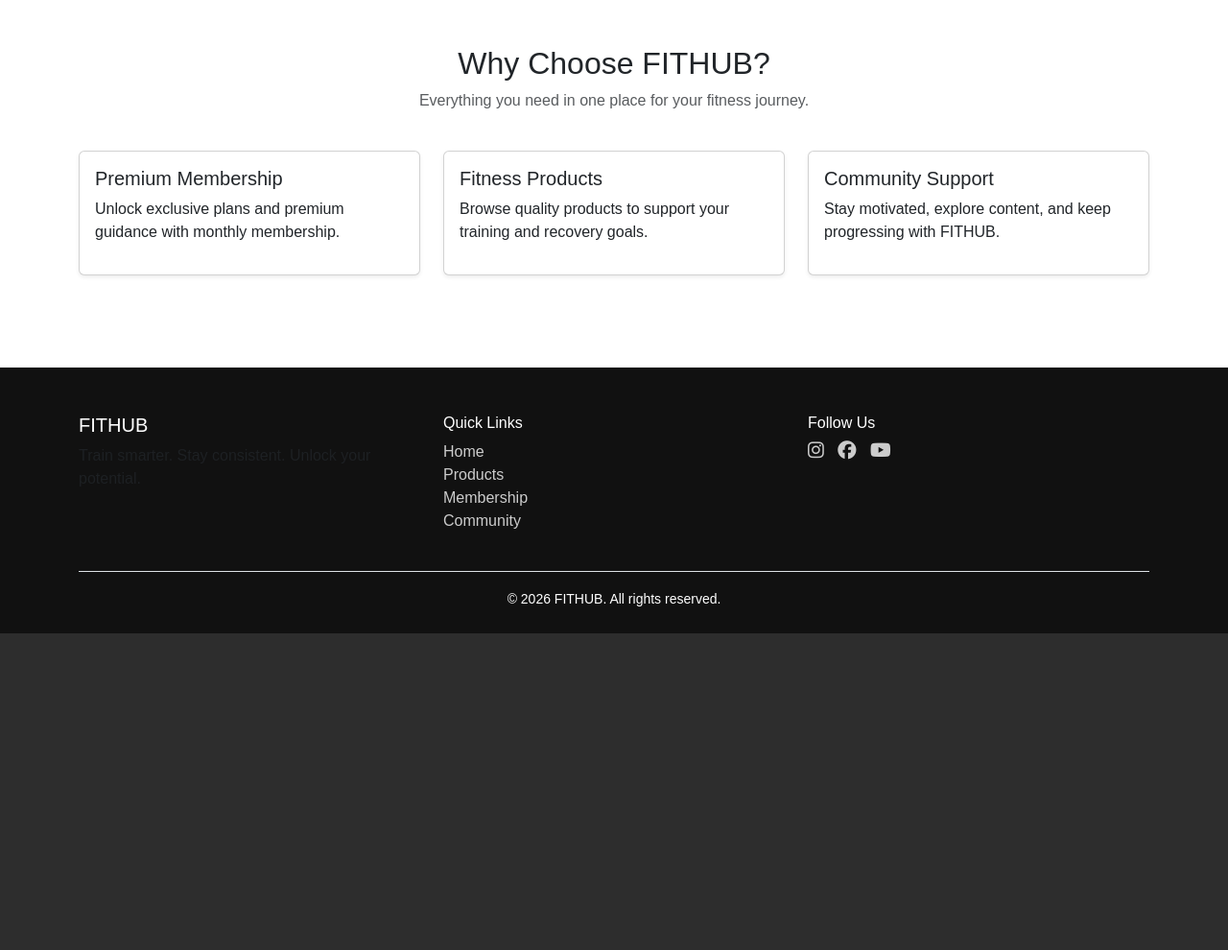
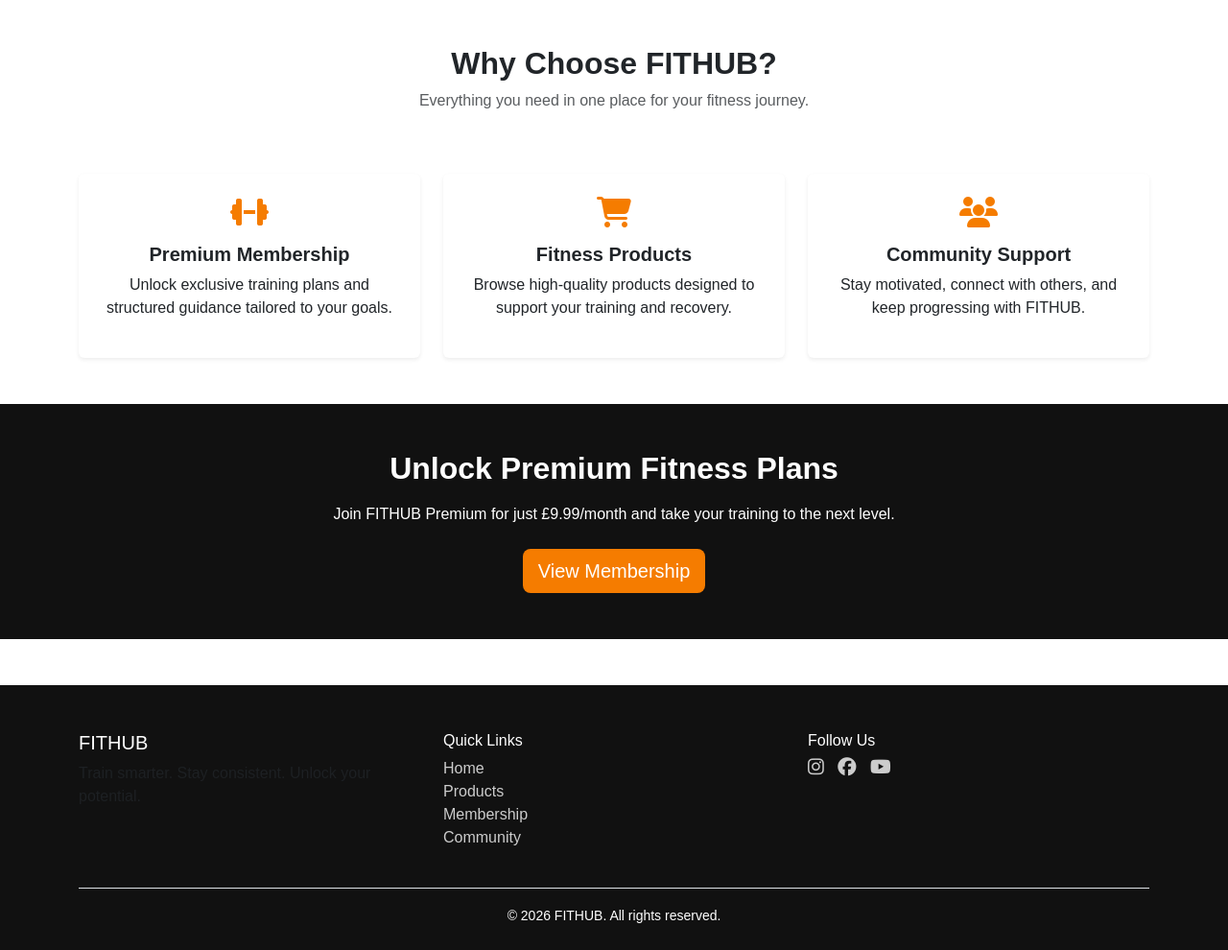
Before and after one commit to Tafari-K/fithub, a Django app: page / in a window 1280 px wide. Shown: the part 777-1767 px from the top of the page at 96% size. Before the commit the page ends 1437 px from the top, so only its background shows below. Run offline with Django 5.2, Linux system fonts and the light colour scheme; some libraries are stand-ins or nearby versions.

Commit message:
Improved homepage design with hero section, added feature cards with icons, and introduced membership CTA section

```diff
--- a/home/templates/home/home.html
+++ b/home/templates/home/home.html
@@ -3,11 +3,12 @@
 
 {% block content %}
 
+<!-- HERO -->
 <section class="hero-section d-flex align-items-center text-white">
     <div class="container text-center text-md-start">
         <div class="row">
             <div class="col-md-6">
-                <h1 class="display-4 fw-bold mb-3">
+                <h1 class="display-3 fw-bold mb-3">
                     Train Smarter With FITHUB
                 </h1>
                 <p class="lead mb-4">
@@ -28,42 +29,56 @@
     </div>
 </section>
 
-<div class="container py-5">
-    <div class="row text-center mb-4">
+<!-- FEATURES -->
+<section class="container py-5">
+    <div class="row text-center mb-5">
         <div class="col">
-            <h2>Why Choose FITHUB?</h2>
+            <h2 class="fw-bold">Why Choose FITHUB?</h2>
             <p class="text-muted">Everything you need in one place for your fitness journey.</p>
         </div>
     </div>
 
     <div class="row g-4">
+
         <div class="col-md-4">
-            <div class="card h-100 shadow-sm">
-                <div class="card-body">
-                    <h3 class="h5">Premium Membership</h3>
-                    <p>Unlock exclusive plans and premium guidance with monthly membership.</p>
-                </div>
+            <div class="card h-100 shadow-sm text-center p-4">
+                <i class="fa-solid fa-dumbbell fa-2x mb-3 text-warning"></i>
+                <h3 class="h5 fw-bold">Premium Membership</h3>
+                <p>Unlock exclusive training plans and structured guidance tailored to your goals.</p>
             </div>
         </div>
 
         <div class="col-md-4">
-            <div class="card h-100 shadow-sm">
-                <div class="card-body">
-                    <h3 class="h5">Fitness Products</h3>
-                    <p>Browse quality products to support your training and recovery goals.</p>
-                </div>
+            <div class="card h-100 shadow-sm text-center p-4">
+                <i class="fa-solid fa-cart-shopping fa-2x mb-3 text-warning"></i>
+                <h3 class="h5 fw-bold">Fitness Products</h3>
+                <p>Browse high-quality products designed to support your training and recovery.</p>
             </div>
         </div>
 
         <div class="col-md-4">
-            <div class="card h-100 shadow-sm">
-                <div class="card-body">
-                    <h3 class="h5">Community Support</h3>
-                    <p>Stay motivated, explore content, and keep progressing with FITHUB.</p>
-                </div>
+            <div class="card h-100 shadow-sm text-center p-4">
+                <i class="fa-solid fa-users fa-2x mb-3 text-warning"></i>
+                <h3 class="h5 fw-bold">Community Support</h3>
+                <p>Stay motivated, connect with others, and keep progressing with FITHUB.</p>
             </div>
         </div>
+
     </div>
-</div>
+</section>
+
+<!-- MEMBERSHIP CTA -->
+<section class="bg-dark text-white py-5">
+    <div class="container text-center">
+        <h2 class="fw-bold mb-3">Unlock Premium Fitness Plans</h2>
+        <p class="mb-4">
+            Join FITHUB Premium for just £9.99/month and take your training to the next level.
+        </p>
+
+        <a href="{% url 'membership_pricing' %}" class="btn btn-orange btn-lg">
+            View Membership
+        </a>
+    </div>
+</section>
 
 {% endblock %}
--- a/static/css/style.css
+++ b/static/css/style.css
@@ -69,3 +69,20 @@ body {
 .hero-section p {
     color: #ddd;
 }
+
+.card {
+    border: none;
+    transition: 0.3s;
+}
+
+.card:hover {
+    transform: translateY(-5px);
+}
+
+.bg-dark {
+    background-color: #111 !important;
+}
+
+.text-warning {
+    color: #f57c00 !important;
+}
```
